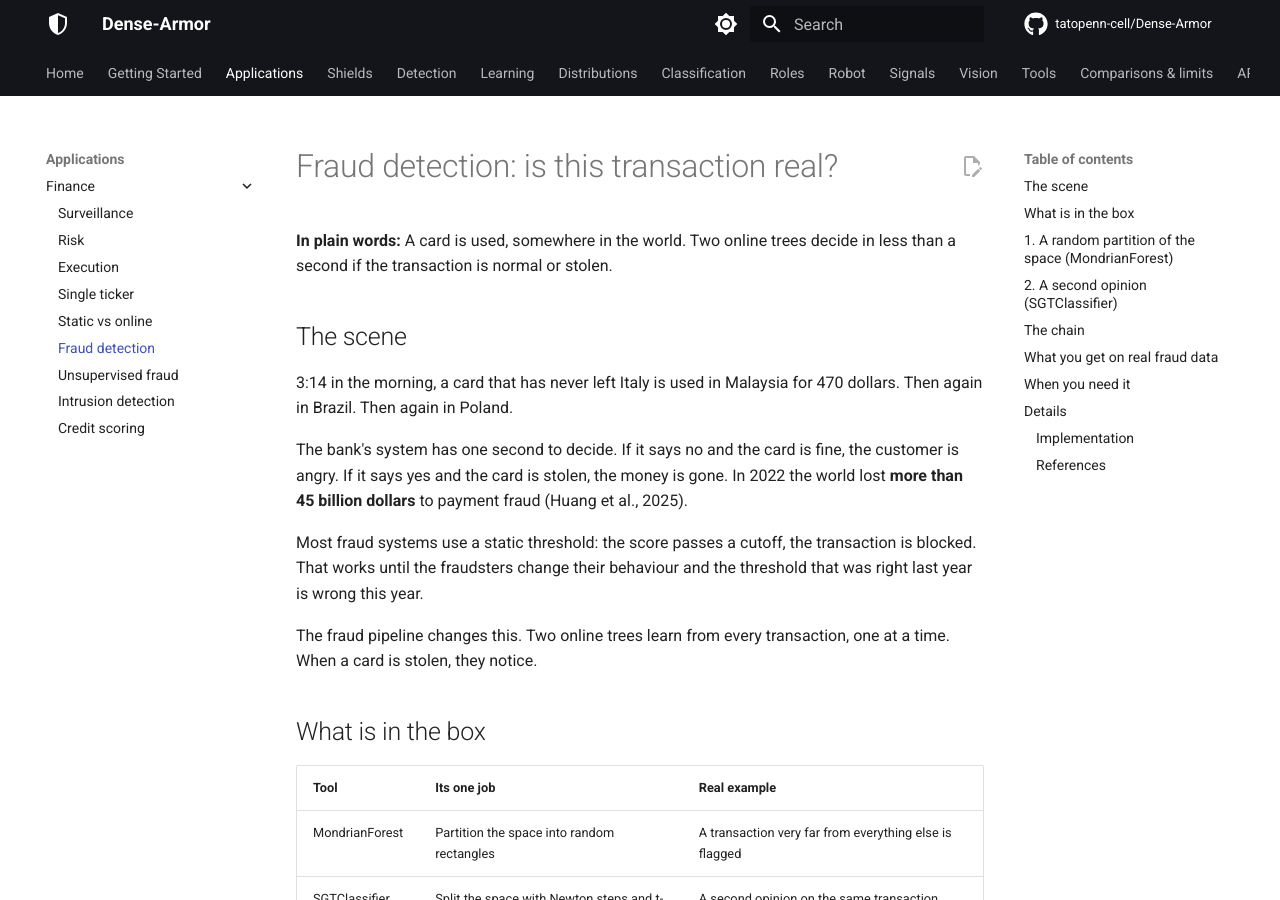
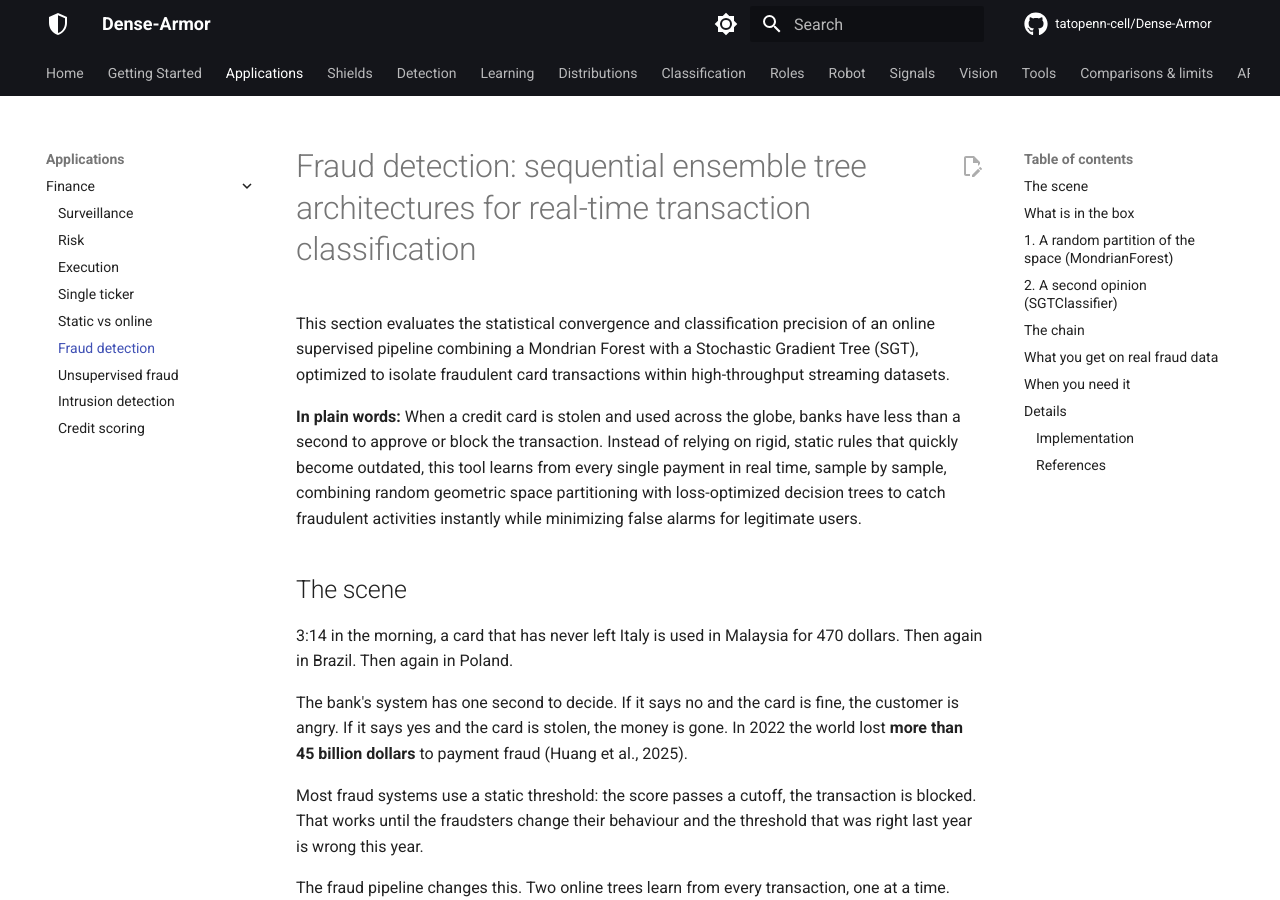
Before and after one commit to tatopenn-cell/Dense-Armor, an MkDocs documentation site: the page built from docs/finance/fraud.md, in a window 1280 px wide and 900 px high. Built offline with MkDocs 1.6.1 and Material for MkDocs 9.7.7, drawn with Linux system fonts in a browser that asks for light colours; comment, search, counter and statistics services are not loaded.

Commit message:
Revise fraud detection section for clarity and detail
Updated the title and expanded the explanation of the fraud detection process, emphasizing the use of sequential ensemble tree architectures for real-time classification.

```diff
--- a/docs/finance/fraud.md
+++ b/docs/finance/fraud.md
@@ -1,6 +1,9 @@
-# Fraud detection: is this transaction real?
+# Fraud detection: sequential ensemble tree architectures for real-time transaction classification
 
-**In plain words:** A card is used, somewhere in the world. Two online trees decide in less than a second if the transaction is normal or stolen.
+This section evaluates the statistical convergence and classification precision of an online supervised pipeline combining a Mondrian Forest with a Stochastic Gradient Tree (SGT), optimized to isolate fraudulent card transactions within high-throughput streaming datasets.
+
+**In plain words:** When a credit card is stolen and used across the globe, banks have less than a second to approve or block the transaction. Instead of relying on rigid, static rules that quickly become outdated, this tool learns from every single payment in real time, sample by sample, combining random geometric space partitioning with loss-optimized decision trees to catch fraudulent activities instantly while minimizing false alarms for legitimate users.
+
 
 ## The scene
 
```
